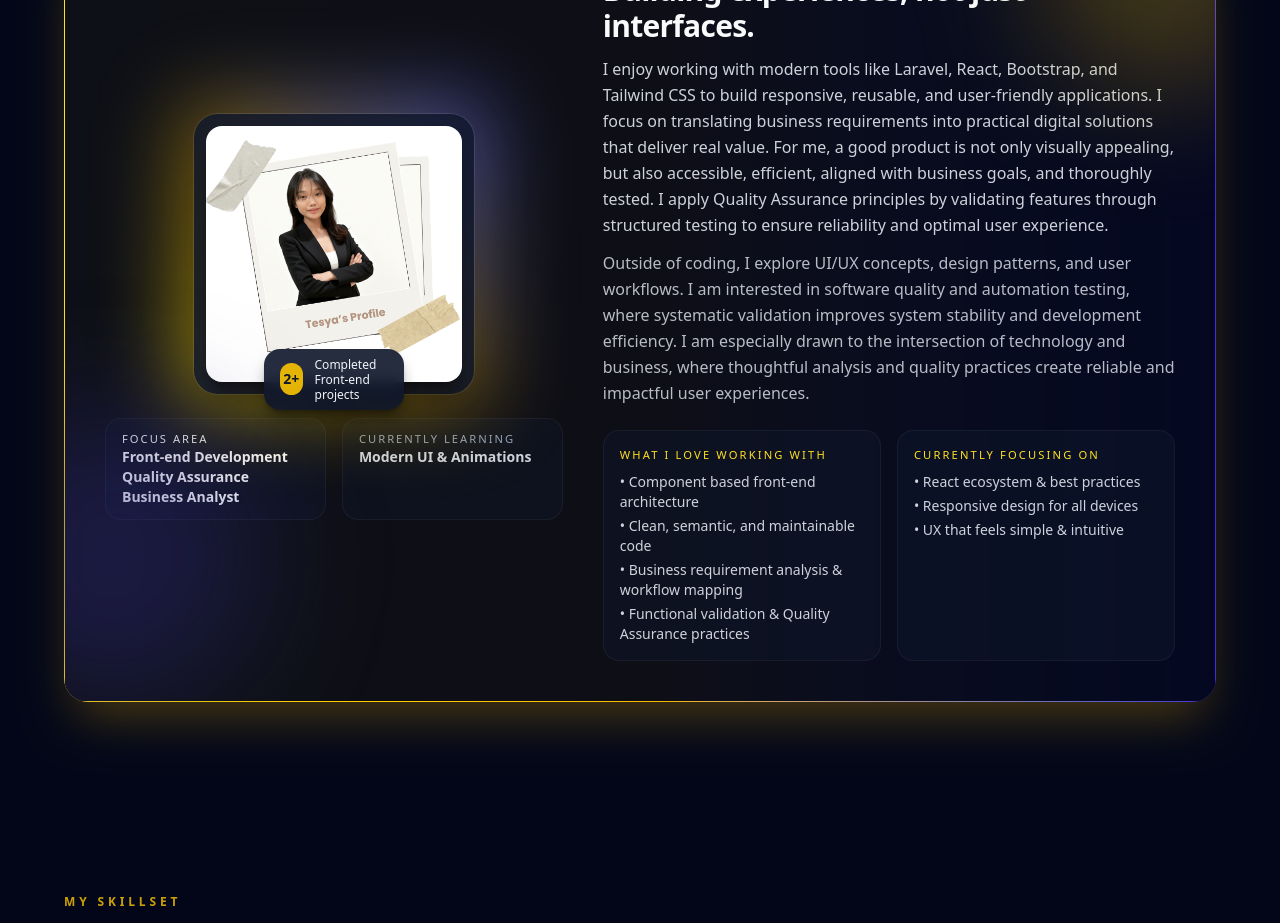
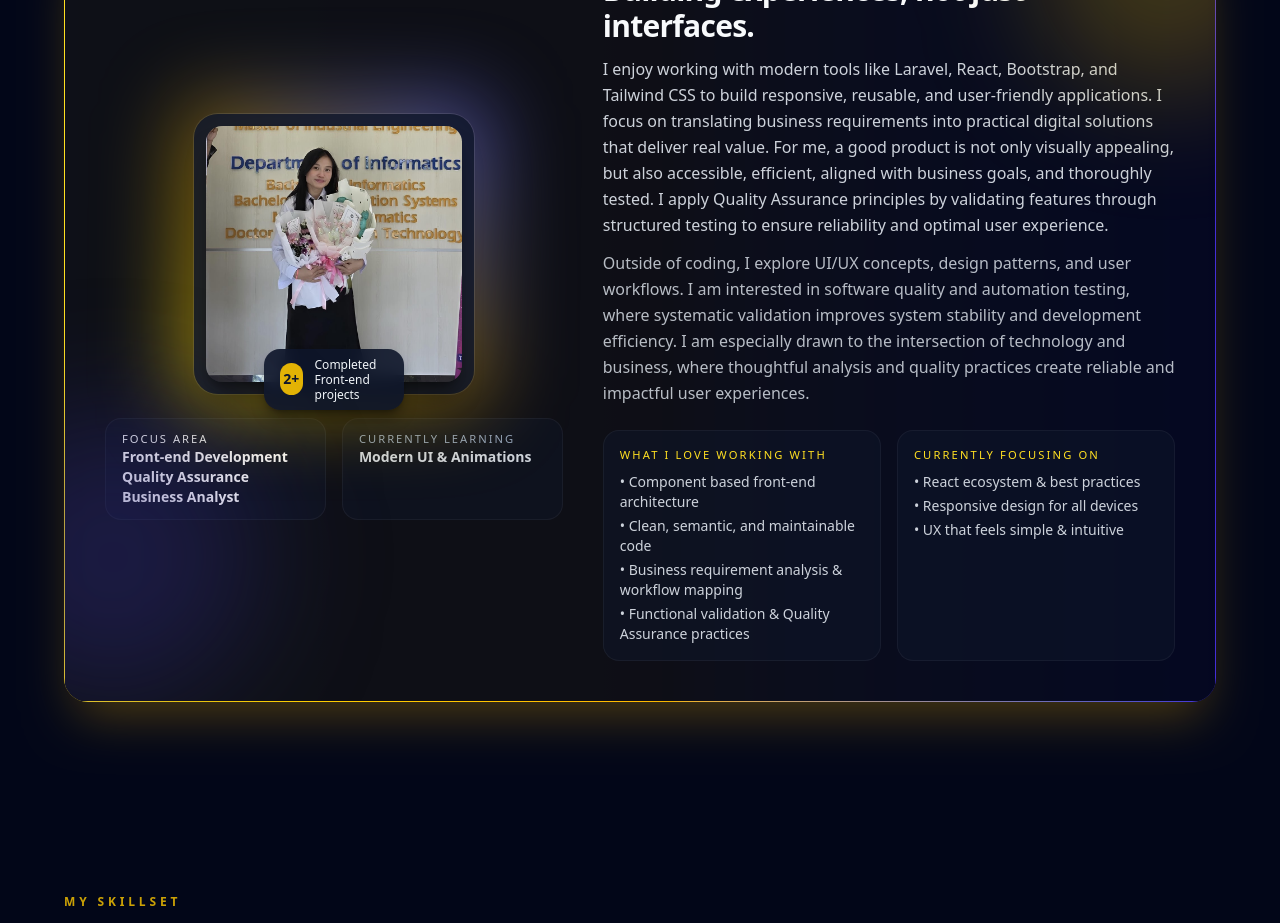
Before and after one commit to TesyaKell/porto-tesya, a React (Vite) app: page / in a window 1280 px wide. Shown: the part 1080-2003 px from the top of the page. Built offline with nearby package versions, Linux system fonts and the light colour scheme.

Commit message:
ubah foto

```diff
--- a/src/components/About.jsx
+++ b/src/components/About.jsx
@@ -52,7 +52,7 @@ export default function About() {
                 <div className="absolute -inset-4 rounded-3xl bg-gradient-to-tr from-yellow-300/60 via-amber-400/40 to-indigo-500/60 blur-2xl" />
                 <div className="relative rounded-3xl bg-slate-900/80 p-3 ring-1 ring-white/10">
                   <img
-                    src="/about.png"
+                    src="/mukaku.jpeg"
                     alt="Profile"
                     className="w-56 h-56 md:w-64 md:h-64 rounded-2xl object-cover shadow-xl shadow-black/40"
                   />
```
Also changed, not shown: public/mukaku.jpeg (added).
